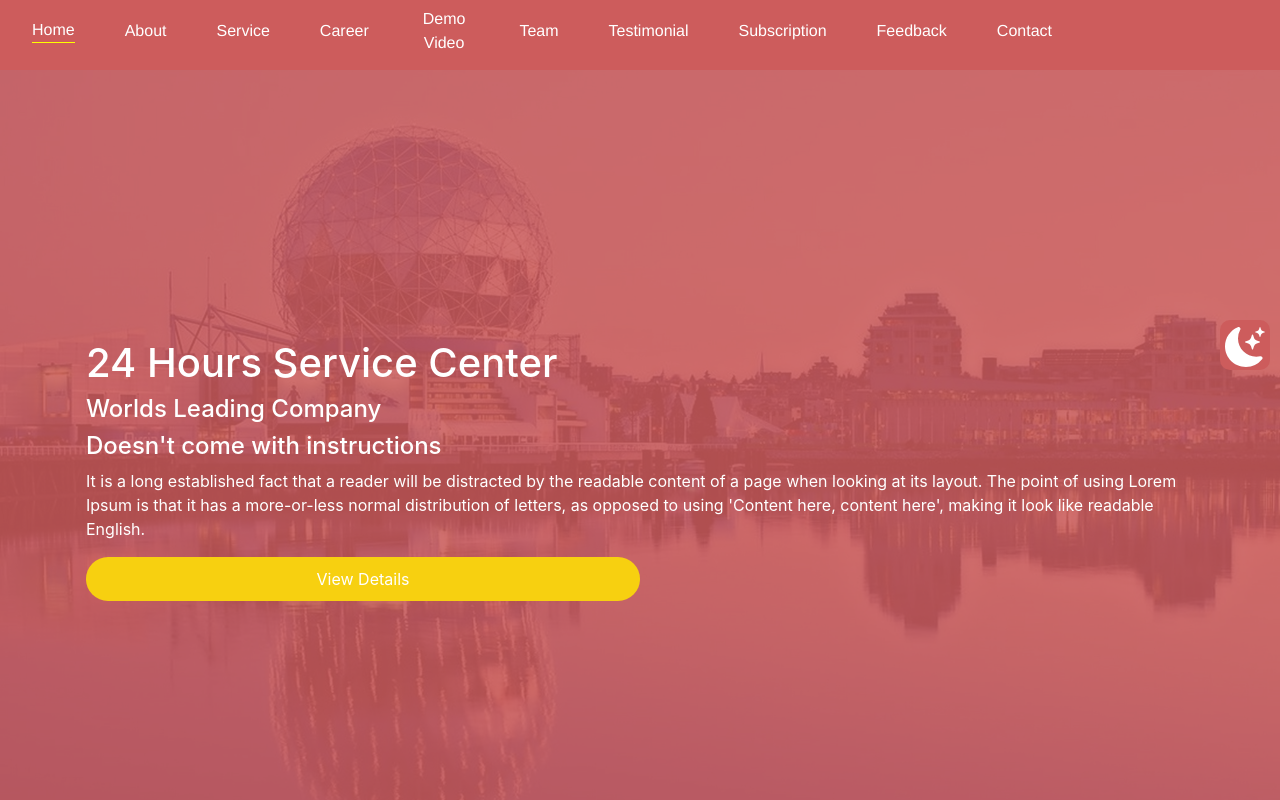
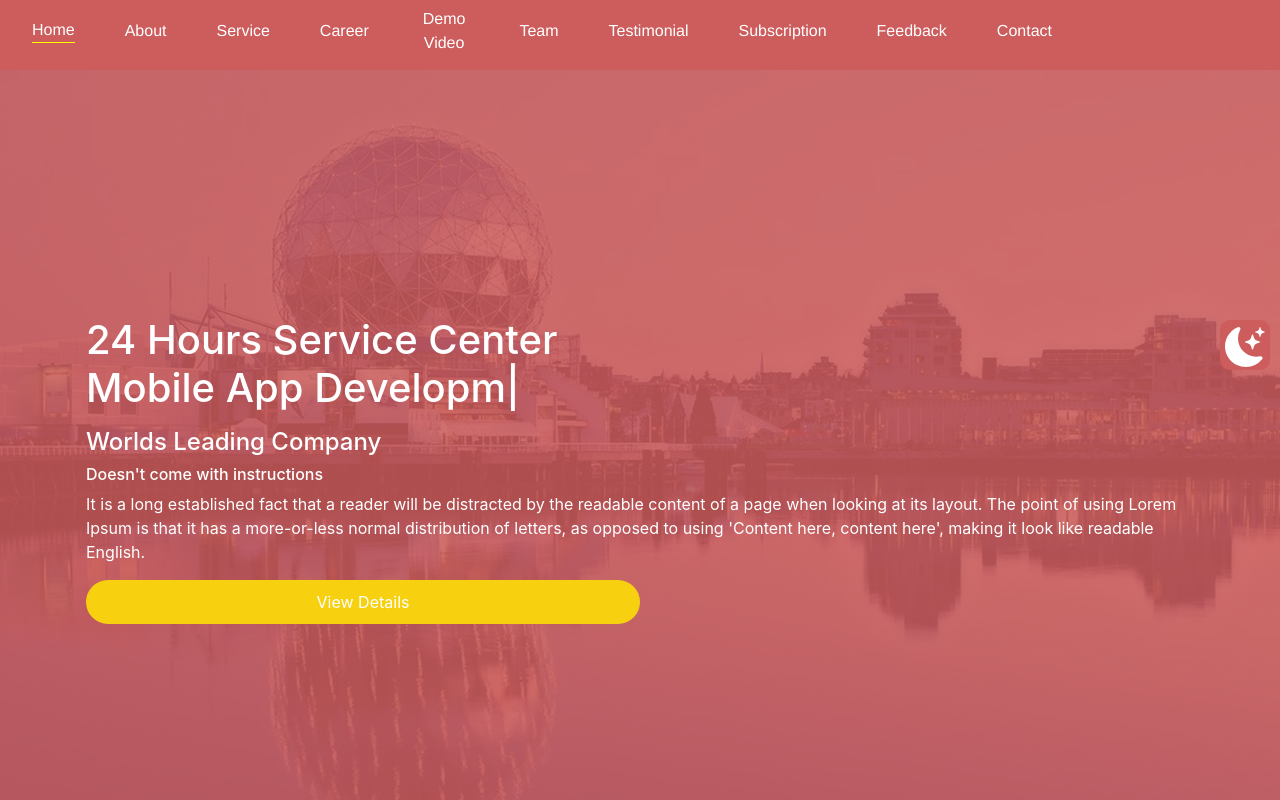
Before and after one commit to Yazdani1/React-Single-Page-Web-App-With-Smooth-Scrolling, a React (Create React App) app in the folder client/: page / in a window 1280 px wide. Shown: the top 800 px of the page. Built offline with nearby package versions, Linux system fonts and the light colour scheme; no server answers.

Commit message:
Adding react typing animation

```diff
--- a/client/src/components/Home/Home.js
+++ b/client/src/components/Home/Home.js
@@ -1,5 +1,6 @@
 import React, { useState } from "react";
 import "./home.css";
+import Typical from "react-typical";
 import Fade from "react-reveal/Fade";
 import Flip from "react-reveal/Flip";
 import {
@@ -12,15 +13,12 @@ import { BsFillSunFill, BsFillMoonStarsFill } from "react-icons/bs";
 const Home = ({ toggleTheme, theme }) => {
   const [show, setShow] = useState(false);
 
-
   const showThemeOptions = () => {
     setShow(!show);
   };
 
   return (
     <div className="container-fluid home" id="home">
-
-
       <div className="theme-chang " onClick={() => toggleTheme()}>
         {theme === "light" ? (
           <p className="theme-iconss">
@@ -62,10 +60,25 @@ const Home = ({ toggleTheme, theme }) => {
 
       <Fade left>
         <div className="container home-content">
-          <h1>24 Hours Service Center</h1>
+
+          <h1>
+            24 Hours Service Center
+            <Typical
+            steps={["We provide service for", 1000,
+
+            "Web Development", 500,
+            "Mobile App Development", 500,
+            "UI/UX Design", 500,
+            "Product Marketing", 500
+          ]
+          }
+            loop={Infinity}
+            wrapper="h1"
+          />
+            </h1>
 
           <h4>Worlds Leading Company</h4>
-          <h4>Doesn't come with instructions</h4>
+          <h6>Doesn't come with instructions</h6>
           <p>
             It is a long established fact that a reader will be distracted by
             the readable content of a page when looking at its layout. The point
@@ -76,8 +89,6 @@ const Home = ({ toggleTheme, theme }) => {
           <span className="view-details-home-button">View Details</span>
         </div>
       </Fade>
-
-
     </div>
   );
 };
```
